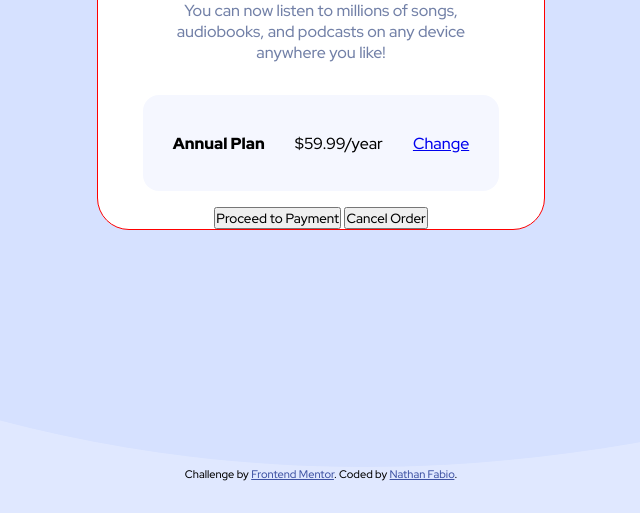
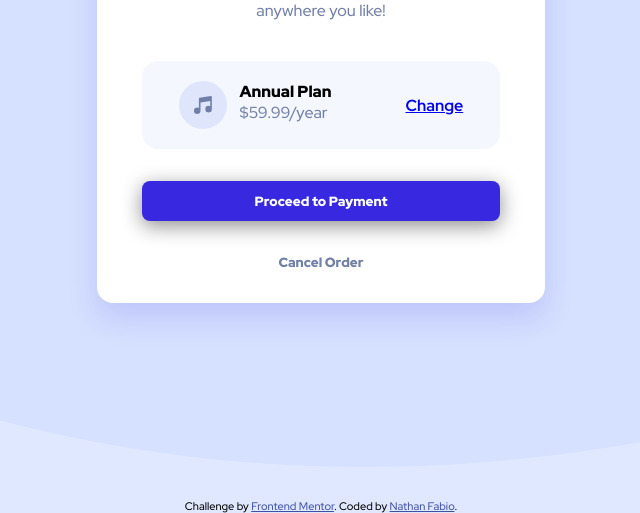
Before and after one commit to nathanfabio/project-order-summary, a plain HTML site: page index.html in a window 1280 px wide. Shown: the part 397-910 px from the top of the page, without its empty margins (319-959 px from the left). Before the commit the page ends 878 px from the top, so only its background shows below. Drawn offline with Linux system fonts and the light colour scheme.

Commit message:
desktop version done

```diff
--- a/index.html
+++ b/index.html
@@ -12,7 +12,8 @@
   <main>
     <div class="container">
       <div class="image">
-        <img src="images/illustration-hero.svg" alt="Illustration Hero">
+        <img class="image-desktop" src="images/illustration-hero.svg" alt="Dancing with music on headphones">
+        <img class="image-mobile" src="images/pattern-background-mobile.svg" alt="Dancing with music on headphones">
       </div>
       <div class="description">
         <h1>Order Summary</h1>
@@ -22,10 +23,15 @@
         </p>
       </div>
       <div class="plan">
-        <p>
-          Annual Plan
-        </p>
-        <p>$59.99/year</p>
+        <div class="details">
+          <img src="images/icon-music.svg" alt="">
+          <div class="plan-details">
+            <p>
+              Annual Plan
+            </p>
+            <p>$59.99/year</p>
+          </div>
+        </div>
         <a href="#">Change</a>
       </div>
       <div class="btn">
--- a/style.css
+++ b/style.css
@@ -36,26 +36,29 @@ main {
     justify-content: center;
     align-items: center;
     margin: 4rem auto;
-    width: 28rem;
-    border: 1px solid red;
-    border-radius: 2rem;
+    max-width: 28rem;
+    border-radius: 1rem;
     overflow: hidden;
     background-color: #fff;
+    box-shadow: 0px 15px 30px rgba(56, 41, 224, 0.15);
 }
 
-.image {
+.image-desktop {
     width: 100%;
 }
 
+.image-mobile {
+    display: none;
+}
+
 .description {
-    margin-top: 1rem;
-    padding: 2rem;
+    margin: 1rem;
     text-align: center;
     width: 80%;
 }
 
 .description p {
-    margin-top: 1rem;
+    padding: .5rem;
     font-weight: 500;
     color: var(--Desaturated-blue);
 }
@@ -63,31 +66,82 @@ main {
 .plan {
     background-color: var(--Very-pale-blue);
     width: 80%;
-    height: 6rem;
+    margin: 1rem 0;
+    height: 5.5rem;
     border-radius: 1rem;
     display: flex;
-    justify-content: space-evenly;
+    justify-content: space-around;
     align-items: center;
-    margin-bottom: 1rem;
 }
 
-.plan p:first-child {
+.plan .details {
+    display: flex;
+    gap: .8rem;
+}
+
+.plan-details p:first-child {
     font-weight: 900;
 }
 
+.plan-details p:last-child {
+    font-weight: 500;
+    color: var(--Desaturated-blue);
+}
 
+.plan a {
+    font-weight: 700;
+    transition: .5s;
+}
 
+.plan a:hover {
+    opacity: .7;
+    text-decoration: none;
+}
 
+.btn {
+    display: flex;
+    justify-content: center;
+    align-items: center;
+    width: 100%;
+    flex-direction: column;
+    gap: 1rem;
+    margin: 1rem 0;
+}
 
+.btn button {
+    cursor: pointer;
+    transition: .5s;
+}
 
+.btn button:first-child {
+    background-color: var(--Bright-blue);
+    border: none;
+    border-radius: .5rem;
+    box-shadow: 0px 5px 20px rgba(0, 0, 0, 0.445);
+    width: 80%;
+    height: 2.5rem;
+    color: #fff;
+    font-weight: 900;
+}
 
+.btn button:first-child:hover {
+    opacity: .7;
+}
 
+.btn button:last-child {
+    border: none;
+    background: transparent;
+    margin: 1rem;
+    font-weight: 900;
+    color: var(--Desaturated-blue);
+}
 
-
-
-
+.btn button:last-child:hover {
+    color: #000;
+}
 
 .attribution {
+    margin-top: 2rem;
     font-size: 11px;
     text-align: center;
 }
```
